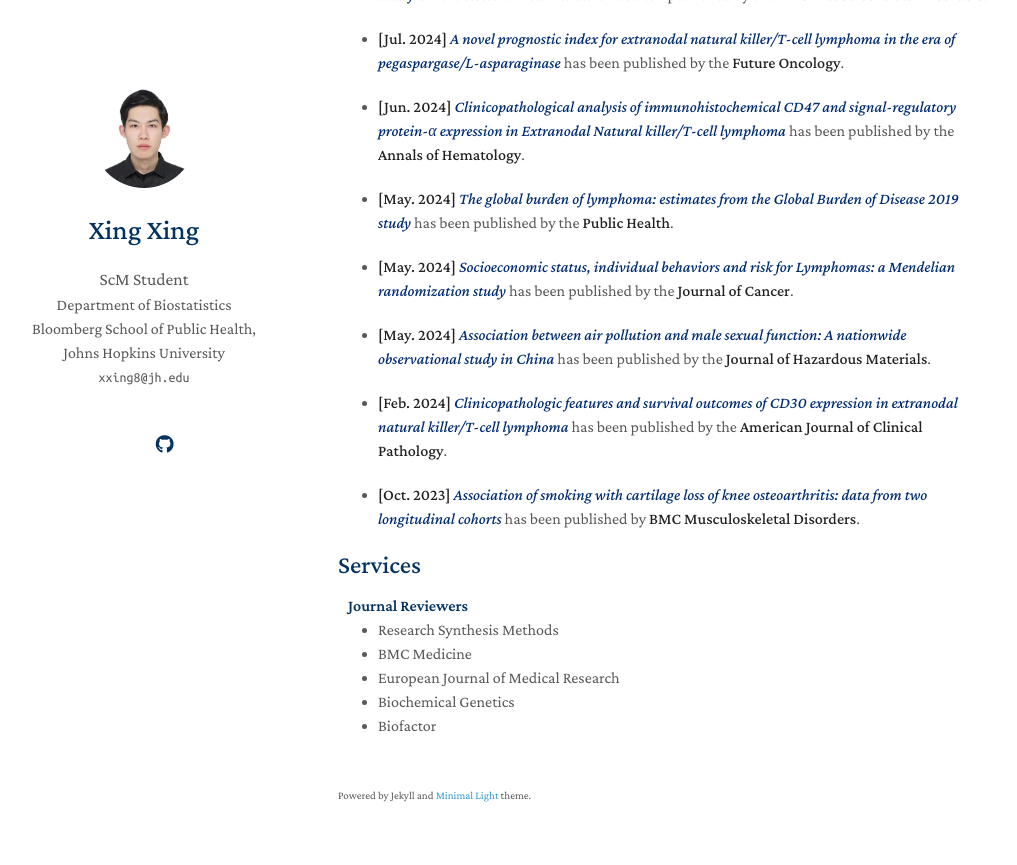
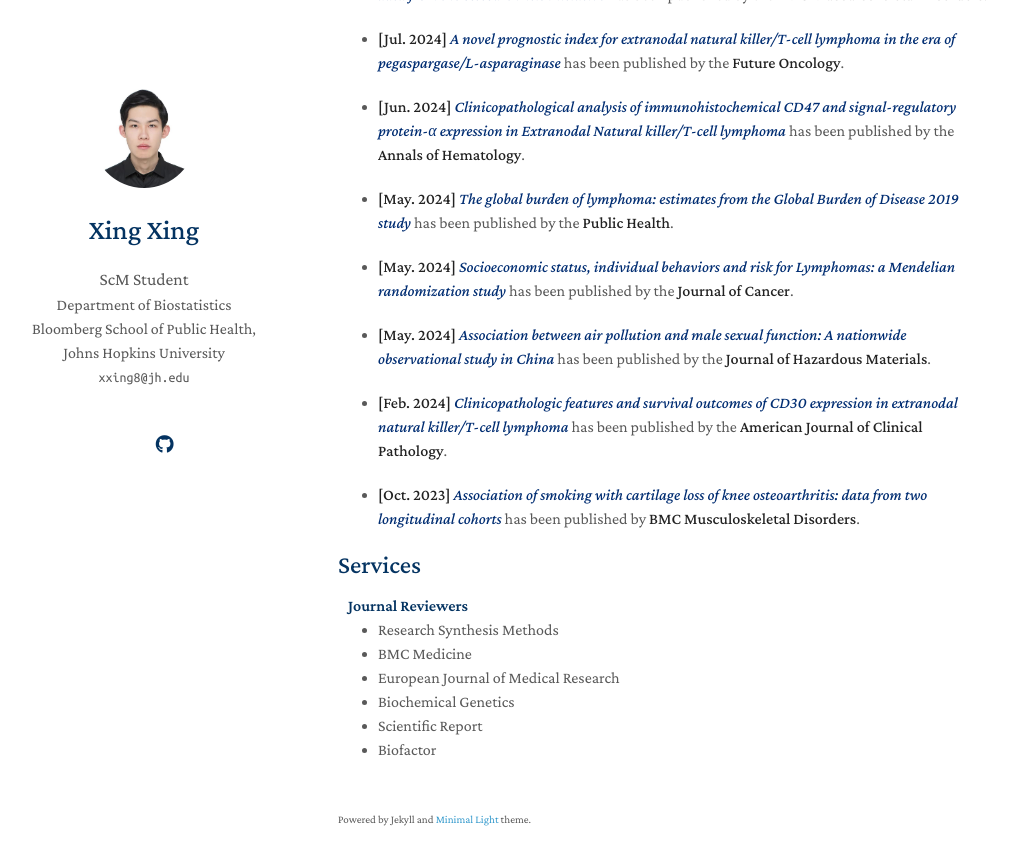
Before and after one commit to KevinXing3/kevinXing3.github.io, a Jekyll site: the page built from index.md, in a window 1280 px wide and 900 px high, scrolled down 1982 px. Shown: the top 865 px of the window, without its empty margins (132-1149 px from the left). Built offline with Jekyll 4.4.1, drawn with Linux system fonts in a browser that asks for light colours; nearby versions of some CDN libraries; a style sheet for code colours, icons or effects is not loaded; our own code applies the rules of GitHub Pages for plain Markdown files.

Commit message:
Update services.md

```diff
--- a/_includes/services.md
+++ b/_includes/services.md
@@ -7,5 +7,6 @@
   <li>BMC Medicine</li>
   <li>European Journal of Medical Research</li>
   <li>Biochemical Genetics</li>
+  <li>Scientific Report</li>
   <li>Biofactor</li>
 </ul>
```
